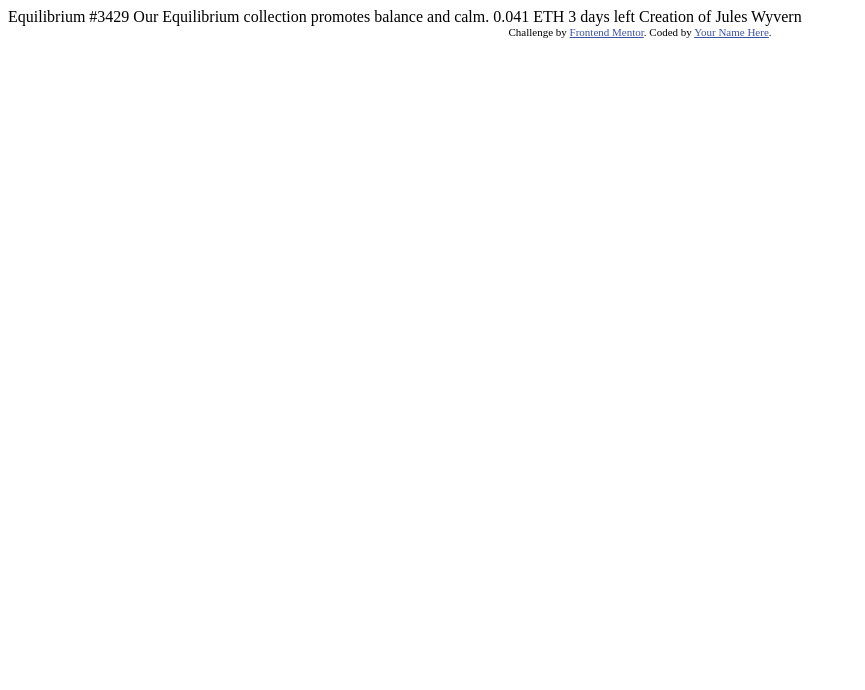
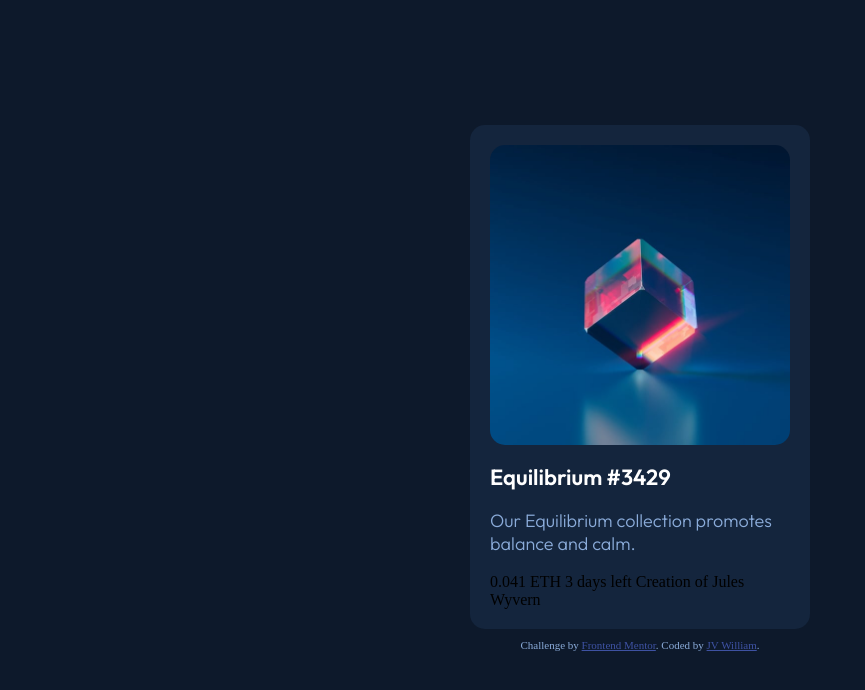
Before and after one commit to willjandal/fm-nft-preview, a plain HTML site: page index.html in a window 1280 px wide. Shown: the whole page, without its empty margins (0-865 px from the left). Drawn offline with Linux system fonts and the light colour scheme.

Commit message:
some updates

```diff
--- a/index.html
+++ b/index.html
@@ -3,31 +3,34 @@
 <head>
   <meta charset="UTF-8">
   <meta name="viewport" content="width=device-width, initial-scale=1.0"> <!-- displays site properly based on user's device -->
-
   <link rel="icon" type="image/png" sizes="32x32" href="./images/favicon-32x32.png">
+  <link rel="stylesheet" href="stylesheet.css">
+  <link href="https://fonts.googleapis.com/css2?family=Outfit:wght@300;400;600&display=swap" rel="stylesheet">
 
   <title>Frontend Mentor | NFT preview card component</title>
 
   <!-- Feel free to remove these styles or customise in your own stylesheet 👍 -->
-  <style>
-    .attribution { font-size: 11px; text-align: center; }
-    .attribution a { color: hsl(228, 45%, 44%); }
-  </style>
 </head>
 <body>
+  <div class="box">
+    <img class="image" src="./images/image-equilibrium.jpg">
+    <div>
+      <h1>Equilibrium #3429</h1>
 
-  Equilibrium #3429
+      <p>Our Equilibrium collection promotes balance and calm.</p>
 
-  Our Equilibrium collection promotes balance and calm.
+      0.041 ETH
+      3 days left
 
-  0.041 ETH
-  3 days left
+      Creation of Jules Wyvern
+    </div>
+  </div>
 
-  Creation of Jules Wyvern
+
 
   <div class="attribution">
     Challenge by <a href="https://www.frontendmentor.io?ref=challenge" target="_blank">Frontend Mentor</a>.
-    Coded by <a href="#">Your Name Here</a>.
+    Coded by <a href="#">JV William</a>.
   </div>
 </body>
 </html>
--- a/stylesheet.css
+++ b/stylesheet.css
@@ -2,7 +2,9 @@
     .attribution
       {
         font-size: 11px;
+        color: hsl(215, 51%, 70%);
         text-align: center;
+        margin-top: 10px;
       }
     .attribution a
       {
@@ -11,7 +13,29 @@
 
     body {
         background-color: hsl(217, 54%, 11%);
+        display: flex;
+        flex-direction: column;
+        align-items: center;
+        justify-content: center;
+        height: 95vh;
     }
+
+    /* Typhography */
+
+    h1 {
+        font-size: 22px;
+        font-family: "Outfit", sans-serif;
+        font-weight: 600;
+        color: hsl(0, 0%, 100%);
+
+    }
+    p {
+        font-size: 18px;
+        font-family: "Outfit", sans-serif;
+        font-weight: 300;
+        color: hsl(215, 51%, 70%);
+    }
+
 
     .box {
         background-color: hsl(216, 50%, 16%);
@@ -19,3 +43,11 @@
         border-radius: 15px;
         padding: 20px;
     }
+
+    /* Image config */
+
+    .image {
+        width: 300px;
+        height: 300px;
+        border-radius: 15px;
+    }
```
